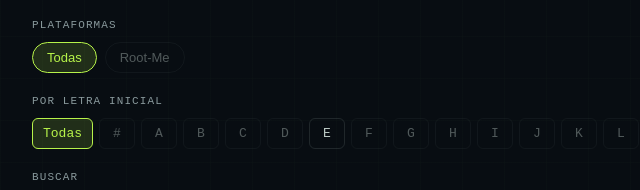
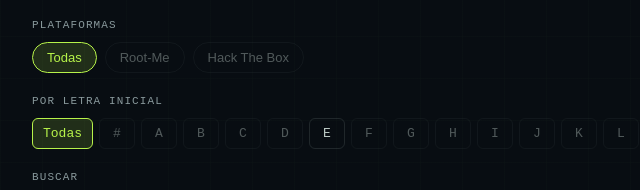
Before and after one commit to d4rkFac3-ux/d4rkFac3-ux.github.io, a plain HTML site: page retos/index.html in a window 1280 px wide. Shown: the part 342-532 px from the top of the page, 0-640 px from the left. Drawn offline with Linux system fonts and the light colour scheme.

Commit message:
Actualizacion retos/index.html

```diff
--- a/retos/index.html
+++ b/retos/index.html
@@ -66,6 +66,8 @@
             <ul class="filtro-lista" data-filtro="plataforma">
                 <li><button type="button" class="filtro-btn" data-valor="">Todas</button></li>
                 <li><button type="button" class="filtro-btn" data-valor="Root-Me">Root-Me</button></li>
+                <li><button type="button" class="filtro-btn" data-valor="Hack The Box">Hack The Box</button></li>
+
                 <!-- EJEMPLO para añadir otra plataforma (quita las flechas del comentario):
                 <li><button type="button" class="filtro-btn" data-valor="TryHackMe">TryHackMe</button></li>
                 <li><button type="button" class="filtro-btn" data-valor="Hack The Box">Hack The Box</button></li>
```
